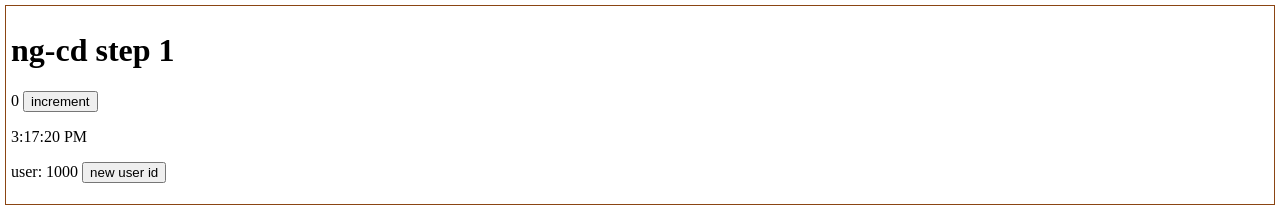
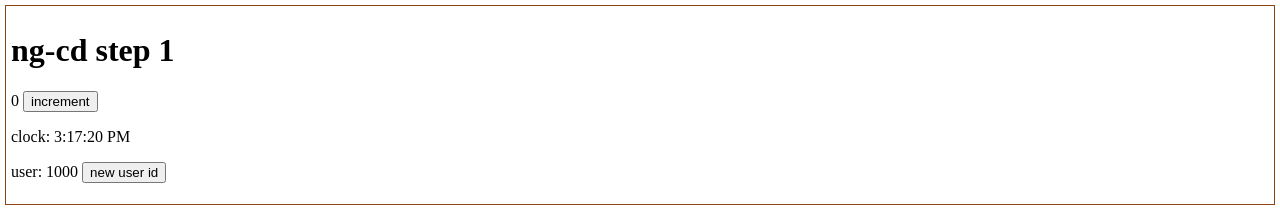
Before and after one commit to fredyang/ng-cd, an Angular app: page / in a window 1280 px wide. Shown: the top 218 px of the page. Built offline with nearby package versions, Linux system fonts and the light colour scheme.

Commit message:
1 file modified

```diff
--- a/src/app/app/app.component.html
+++ b/src/app/app/app.component.html
@@ -3,7 +3,7 @@
  {{count}} <button (click)="increment()">increment</button>
 </p>
 
-<p>{{now | date : 'mediumTime'}}</p>
+<p>clock: {{now | date : 'mediumTime'}}</p>
 
 <p>user: {{userService.user.id}}
   <button (click)="userService.updateUserId()">new user id</button>
```
